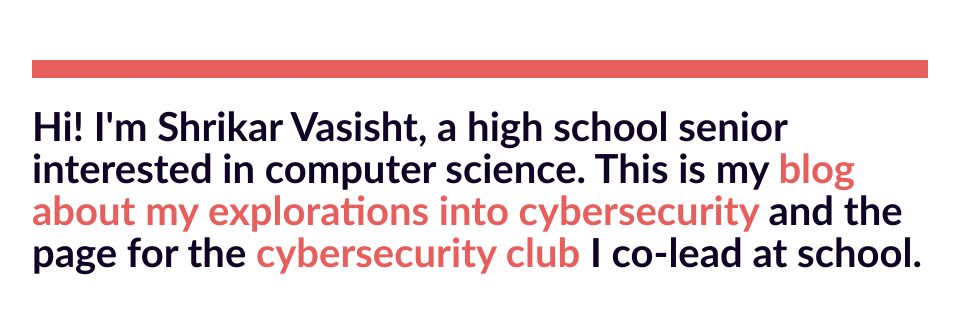
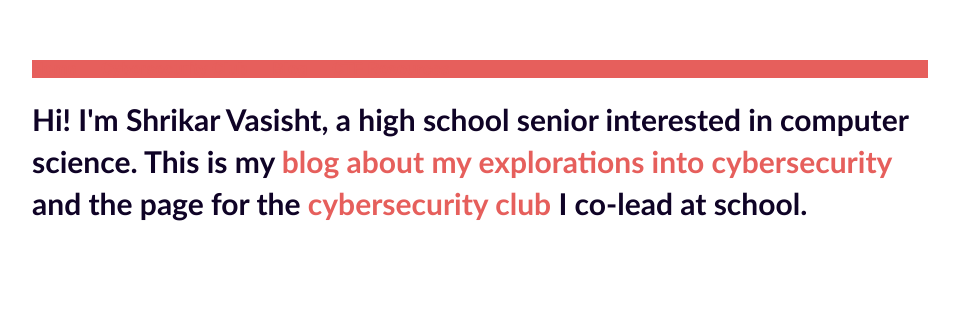
Before and after one commit to shricubed/shricubed.github.io, a Jekyll site: the page built from index.html, in a window 1280 px wide. Shown: the top 314 px of the page, without its empty margins (160-1119 px from the left). Built offline with Jekyll 4.4.1, drawn with Linux system fonts in a browser that asks for light colours.

Commit message:
Update main.css

```diff
--- a/css/main.css
+++ b/css/main.css
@@ -26,6 +26,10 @@
     font-family: "Trebuchet MS", "Lucida Grande", "Lucida Sans Unicode", "Lucida Sans", Tahoma, sans-serif; font-size: 40px; font-style: normal; font-variant: normal; font-weight: 700; line-height: 42px;
     color: #0F0326;
 }
+h1 {
+    font-family: "Trebuchet MS", "Lucida Grande", "Lucida Sans Unicode", "Lucida Sans", Tahoma, sans-serif; font-size: 30px; font-style: normal; font-variant: normal; font-weight: 700; line-height: 42px;
+    color: #0F0326;
+}
 p {
     font-size: 1.5em;
     line-height: 1.4em;
```
